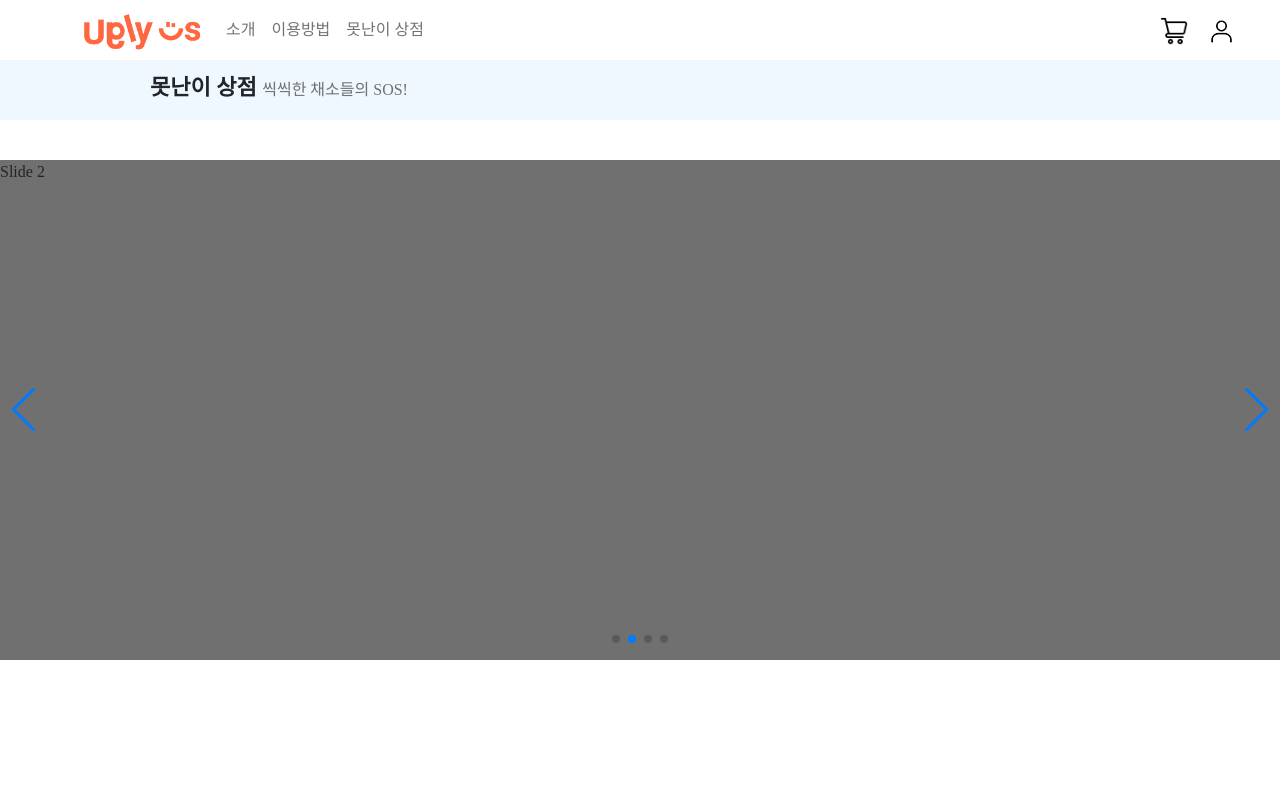
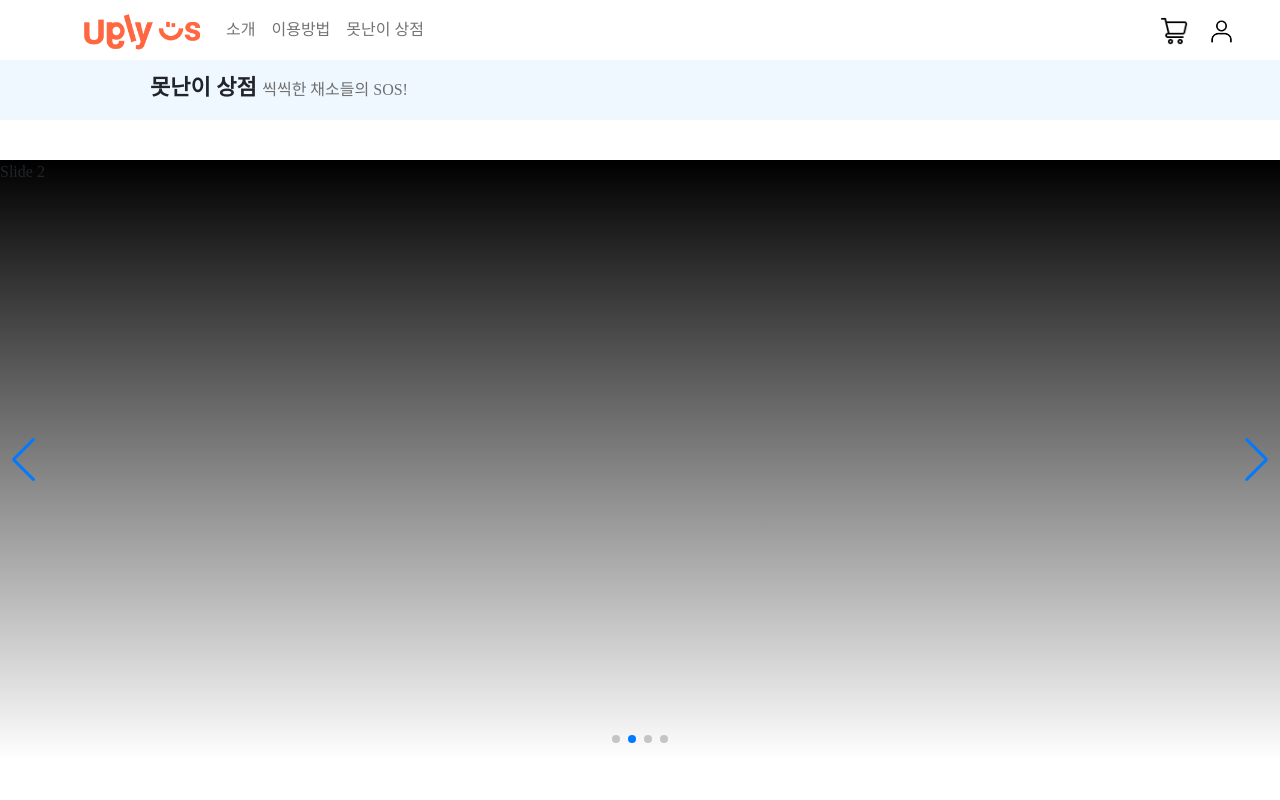
Before and after one commit to Yoon-TG/1-, a React (Create React App) app: page /store in a window 1280 px wide. Shown: the top 800 px of the page. Built offline with nearby package versions, Linux system fonts and the light colour scheme; a web font is replaced by a local one.

Commit message:
소소하게 코드 정리, 소개/상점 페이지 배너 이미지에 filter 사용 및 조절

```diff
--- a/src/compCss/aboutUs.css
+++ b/src/compCss/aboutUs.css
@@ -28,7 +28,7 @@
 
 .topBanner video {
     width: 100%;
-    -webkit-filter: brightness(60%);
+    -webkit-filter: brightness(50%);
 }
 
 .topBannerText {
--- a/src/compCss/main.css
+++ b/src/compCss/main.css
@@ -103,13 +103,11 @@
 
 @keyframes bannermove {
     0% {
-        /* background-position: 0 center; */
         transform: translate(101%, 0);
     }
 
     100% {
         transform: translate(0%, 0);
-        /* background-position: -1124px center; */
     }
 }
 
@@ -129,14 +127,11 @@
 
 @keyframes bannermove2 {
     0% {
-
-        /* background-position: 0 center; */
         transform: translate(0, 0);
     }
 
     100% {
         transform: translate(-100.3%, 0);
-        /* background-position: -1124px center; */
     }
 }
 
--- a/src/compCss/manual.css
+++ b/src/compCss/manual.css
@@ -89,4 +89,5 @@
 .QuestionNav button:hover {
     height: 70%;
     background-color: #3D8361;
+    color: white;
 }
--- a/src/compCss/store.css
+++ b/src/compCss/store.css
@@ -19,15 +19,17 @@
 .storeBanner{
     margin-bottom: 150px;
     width: 100%;
-    height: 500px;
+    height: 600px;
     background-color: #707070;
+    background: linear-gradient(black, white);
+
 }
 
 .storeBanner img{
     width: 100%;
-    height: 500px;
+    height: 600px;
     object-fit: cover;
-    /* background-image: linear-gradient(-90deg,black,black); */
+    -webkit-filter: brightness(80%);
 }
 
 .storeMenu{
```
